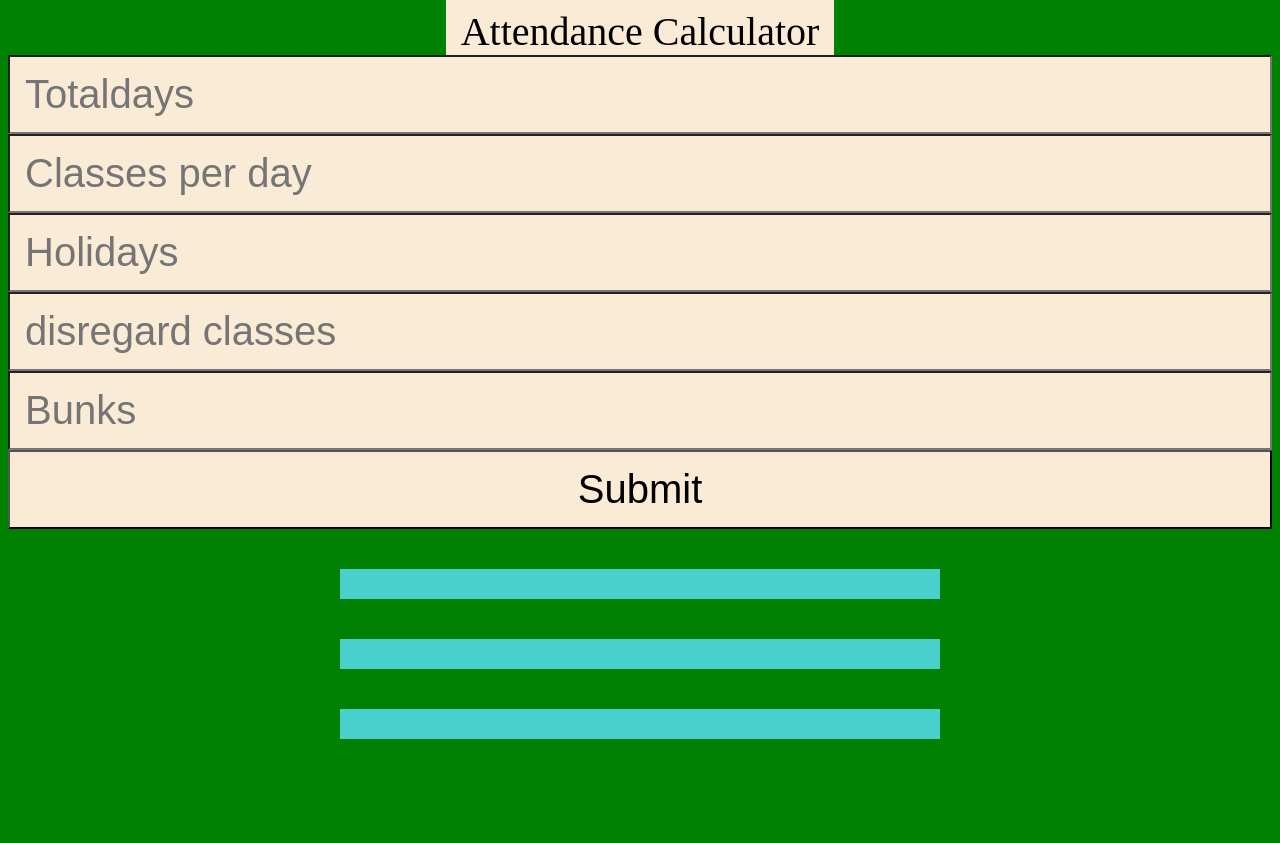
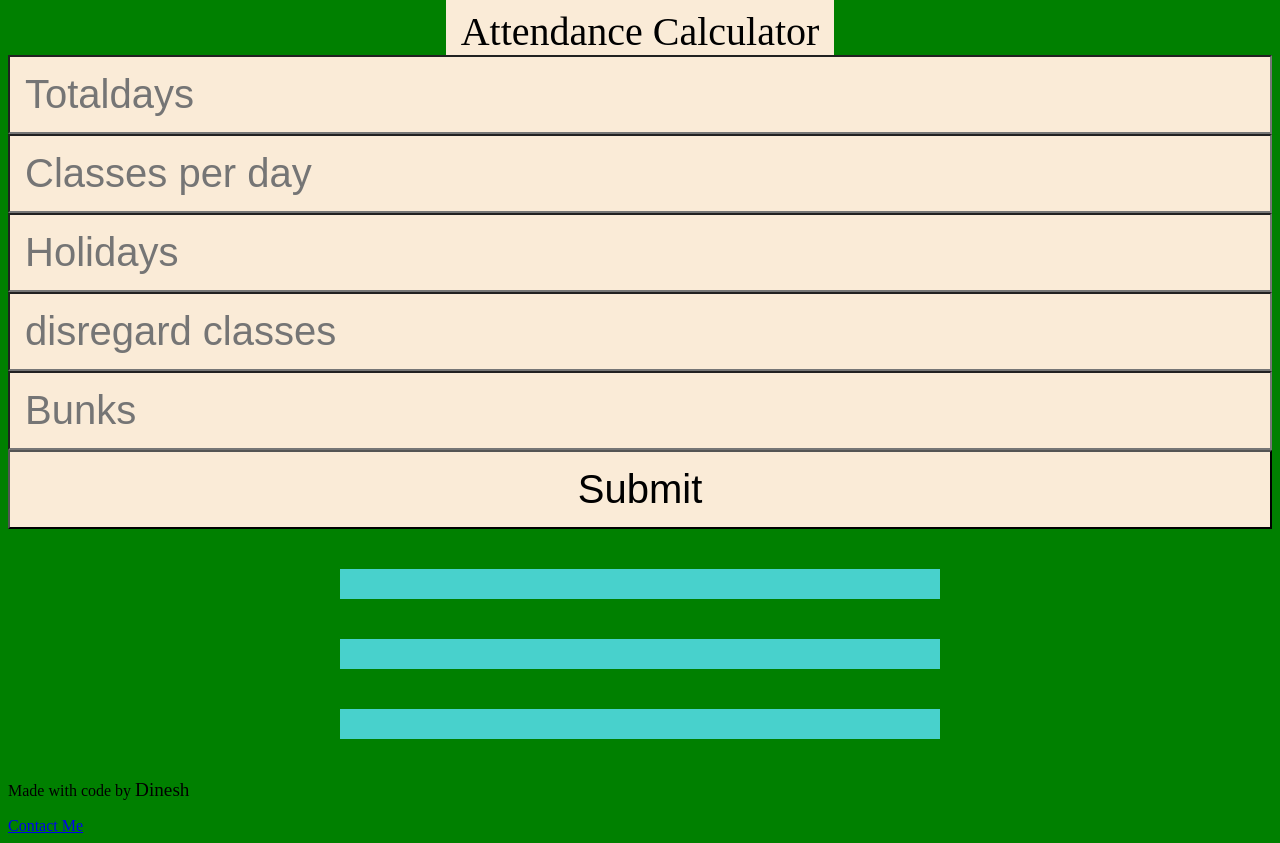
Before and after one commit to Otypds/tap, a plain HTML site: page index.html in a window 1280 px wide. Before the commit the page ends 800 px from the top, so only its background shows below. Drawn offline with Linux system fonts and the light colour scheme.

Commit message:
Update index.html

```diff
--- a/index.html
+++ b/index.html
@@ -83,5 +83,7 @@
          <p id="disAttendance"></p>
      </div>
 	 </div>
+	 <p>Made with code by <big>Dinesh</big></p>
+	 <h><a href="mailto:dinesh70932@outlook.com">Contact Me</a</h>
 </body>
 </html>
```
